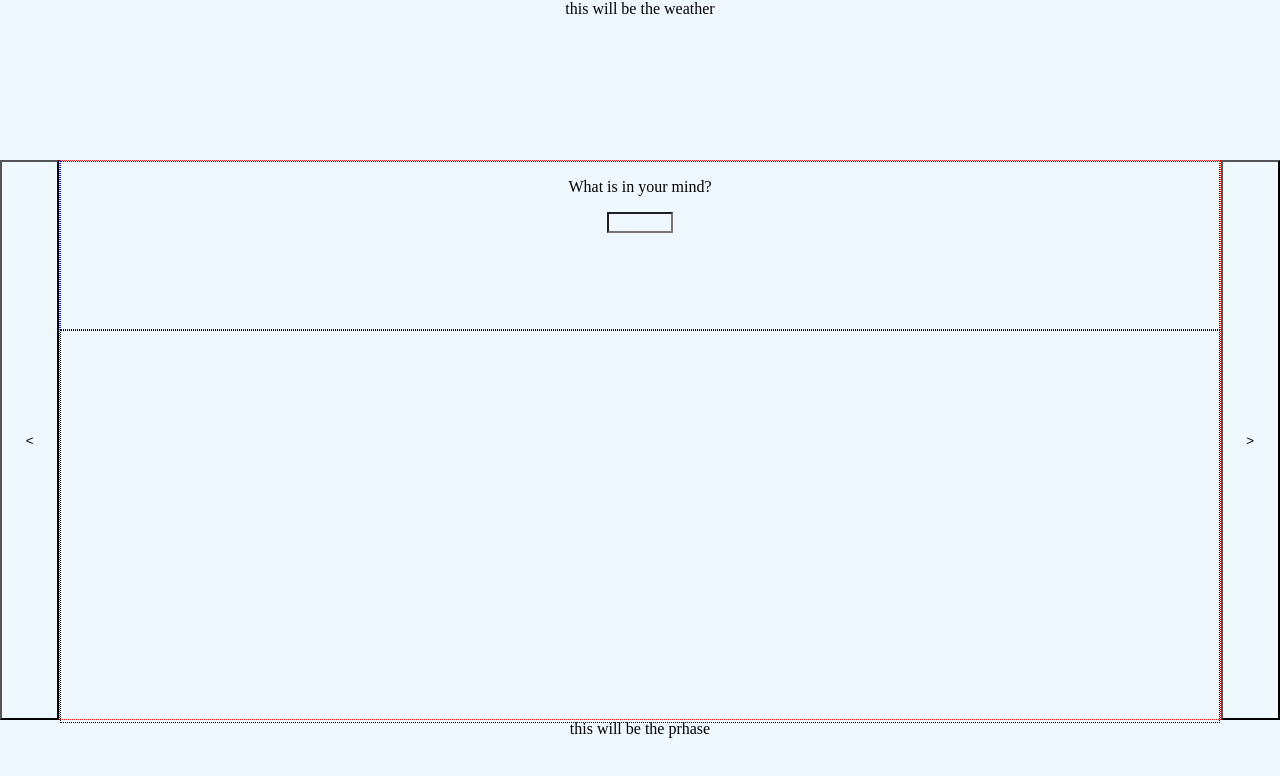
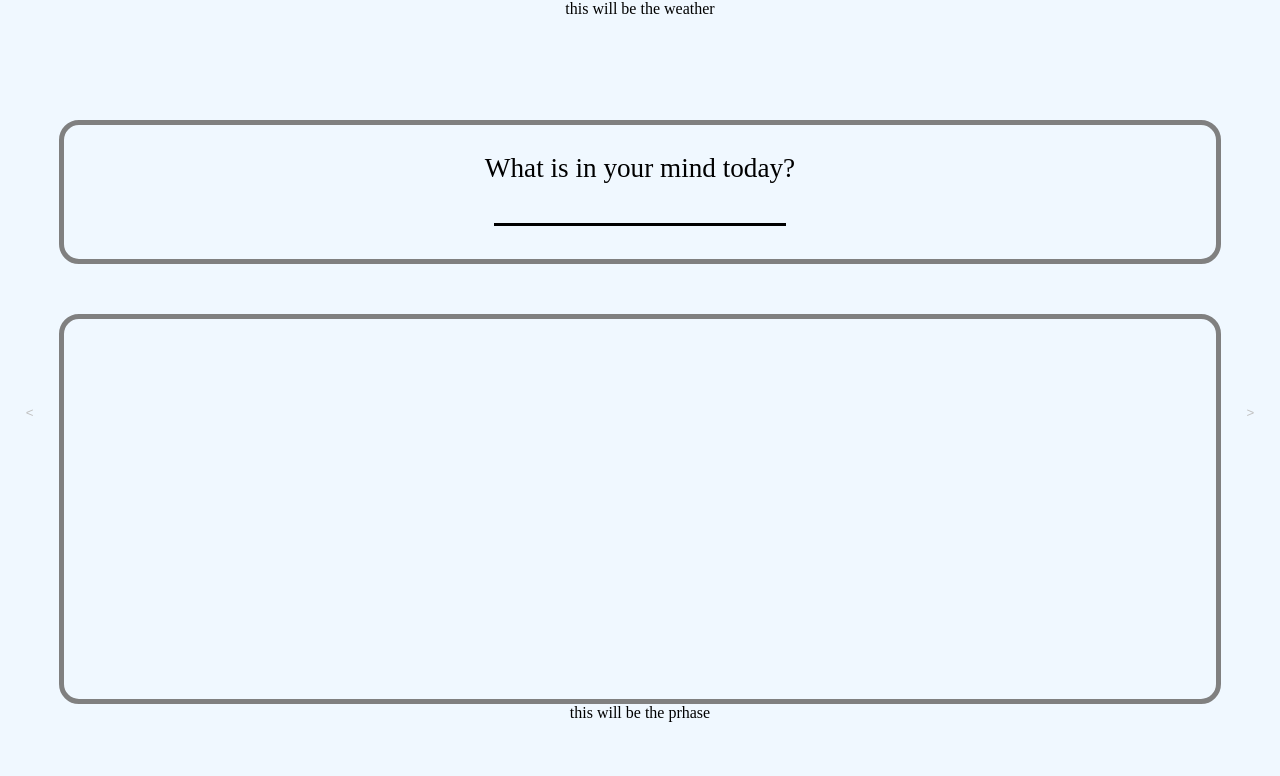
Before and after one commit to francorg89/inspirational-todo-page, a React (Create React App) app: page / in a window 1280 px wide. Shown: the top 776 px of the page. Built offline with nearby package versions, Linux system fonts and the light colour scheme.

Commit message:
Todo functions and style done

```diff
--- a/src/App.css
+++ b/src/App.css
@@ -1,6 +1,8 @@
 html,body{
   height: 100%;
   margin: 0;
+  font-size: 100%;
+
 }
 
 .App {
@@ -11,12 +13,12 @@ html,body{
 }
 
 header{
-  height: 20%;
+  height: 15%;
 
 }
 
 main{
-  height: 70%;
+  height: 73%;
 
   display: flex;
   justify-content:space-between;
@@ -24,14 +26,16 @@ main{
 
 }
 
-main input{
+.move{
   width: 5%;
   background-color: transparent;
+  border: transparent;
+  color: silver;
 }
 
 
 
 footer{
-  height: 10%;
+  height: 12%;
 
 }
--- a/src/App.js
+++ b/src/App.js
@@ -19,9 +19,9 @@ function App() {
     <div className="App" style={{backgroundColor:background}}>
       <header>{wheater.getWeather()}</header>
       <main>
-        <input onClick={()=>{dispatch(backBg())}} type="button" value="<" />
+        <input className='move' onClick={()=>{dispatch(backBg())}} type="button" value="<" />
         <Todo />
-        <input onClick={()=>{dispatch(nextBg())}} type="button" value=">" />
+        <input className='move' onClick={()=>{dispatch(nextBg())}} type="button" value=">" />
       </main>
 
       <footer>{phrases.getPhrase()}</footer>
--- a/src/app/components/Todos/ItemList.js
+++ b/src/app/components/Todos/ItemList.js
@@ -2,15 +2,18 @@ import React from "react";
 
 import { useSelector } from "react-redux";
 import { selectTodos } from "../../../features/todosSlice";
+import { TodoItem } from "./TodoItem";
 
 export function ItemList(){
 
     const todos = useSelector(selectTodos);
 
 
+
     return (
         <div className="items-container">
-            {todos.map((todo,i)=><p key={i}>{todo.name}</p>)}
+            {Object.keys(todos).map(
+                key => <TodoItem key={key} todo={todos[key]}/>)}
         </div>
     );
 }
--- a/src/app/components/Todos/TodoForm.js
+++ b/src/app/components/Todos/TodoForm.js
@@ -1,5 +1,6 @@
 import React, { useState } from "react";
 import { useDispatch } from "react-redux";
+import { v4 as uuidv4 } from "uuid";
 import { addTodo } from "../../../features/todosSlice";
 
 
@@ -11,14 +12,14 @@ export function TodoForm(){
 
     const handleSubmit = (e) =>{
         e.preventDefault();
-        dispatch(addTodo(todo))
-        e.value="";
+        dispatch(addTodo({id:uuidv4(),todo}))
+        setTodo("");
     }
-    return(<div className="todo-form">
-        <form onSubmit={handleSubmit}>
-            <p>What is in your mind?</p>
-            <input type="text" onChange={({target})=>{setTodo(target.value)}}/>
+    return(
+        <form className="todo-form" onSubmit={handleSubmit}>
+            <label htmlFor="todo" >What is in your mind today?</label>
+            <input id="todo" type="text" value={todo} onChange={({target})=>{setTodo(target.value)}}/>
 
         </form>
-    </div>)
+    );
 }
--- /dev/null
+++ b/src/app/components/Todos/TodoItem.js
@@ -0,0 +1,38 @@
+import React, { useState } from "react";
+import { useDispatch } from "react-redux";
+import { toggleTodo, deleteTodo } from "../../../features/todosSlice";
+
+
+export function TodoItem({todo}){
+    const {id, name,completed} = todo;
+    const [visible,setVisible] = useState(false);
+    const dispatch = useDispatch();
+
+
+    const clase = completed? "completed" : "";
+
+    const handleClick = ()=>{
+
+        dispatch(toggleTodo(id));
+    }
+    const handleDeleteClick= () => {
+        dispatch(deleteTodo(id));
+    }
+
+
+
+
+    return(
+        <div onMouseOver={()=>{setVisible(true)}} onMouseOut={()=>{setVisible(false)}} className={`todo ${clase}`}>
+            <p>{name}</p>
+            {visible?
+                <div className="buttons">
+                    <button id="toggle" onClick={handleClick}>{completed? "UNDO":"DONE"}</button>
+                    <button id="delete" onClick={handleDeleteClick}>x</button>
+                </div>
+            :
+                null
+            }
+        </div>
+    )
+}
--- a/src/app/css/todo.css
+++ b/src/app/css/todo.css
@@ -1,22 +1,124 @@
 .todo-container{
-    border: red dotted 1px;
+
+    font-size: 170%;
+    font-family:'Times New Roman', Times, serif;
     width: 100%;
+    display: flex;
+    flex-direction: column;
+    justify-content: space-between;
+
+
+}
+
+form{
+
+    height: 23%;
+    background-color:transparent;
+
+    border: gray solid 5px;
+    border-radius: 20px;
+    display: flex;
+    flex-direction: column;
+    justify-content: center;
+    align-items: center;
+
+}
 
 
 
 
+.todo-form input{
+    margin: 5px 0;
+    text-align: center;
+    background-color: transparent;
+    border: transparent;
+    border-bottom: black solid 3px;
+    width: 25%;
+    font-size: 100%;
+
+}
+.todo-form input:focus{
+    outline: none;
+
+
 }
 
-.todo-form{
-
-    height: 30%;
-    margin: auto;
-    border:blue dotted 1px;
-}
+/*-----------------------------------*/
 
 .items-container{
 
-    height: 70%;
-    margin: auto;
-    border: black dotted 1px;
+    height: 65%;
+    display: flex;
+    flex-wrap: wrap;
+    border: gray solid 5px;
+    border-radius: 20px;
+    overflow-y: scroll;
+    scroll-behavior: smooth;
+
+
 }
+
+.todo *{
+
+    padding: 0;
+    margin: 0;
+}
+
+.todo{
+    flex-shrink: 0;
+    height: 30%;
+    min-width:150px ;
+    min-height: 120px;
+    margin: 10px 15px;
+    border: gray solid 2px;
+    border-radius: 8px;
+    display: flex;
+    flex-direction: column;
+    justify-content: space-around;
+
+
+}
+
+.todo p{
+    padding: 0 15px;
+
+}
+
+
+.todo:hover{
+    background-color: silver;
+}
+
+.completed{
+
+    opacity: 30%;
+}
+
+
+
+
+
+.buttons{
+    display: flex;
+    justify-content: center;
+}
+
+.buttons button{
+    width: 30%;
+    margin: 0 5px;
+    padding: 3px;
+    font-size: 45%;
+    border-radius: 6px;
+}
+
+#delete{
+    background-color: rgb(201, 88, 108);
+}
+
+#toggle{
+    background-color: rgb(162, 233, 162);
+}
+
+.completed #toggle{
+    background-color: rgb(131, 197, 219);
+}
--- a/src/features/todosSlice.js
+++ b/src/features/todosSlice.js
@@ -4,15 +4,23 @@ import { createSlice } from "@reduxjs/toolkit";
 const todosSlice = createSlice(
     {
     name:"todos",
-    initialState:[],
+    initialState:{},
     reducers:{
         addTodo:(state,action)=>{
-            state.push({name:action.payload,completed:false});
+            const {id,todo} = action.payload;
+            state[id]={id:id,name:todo,completed:false};
+        },
+        toggleTodo:(state,action)=>{
+            state[action.payload].completed? state[action.payload].completed=false:state[action.payload].completed=true;
+        },
+        deleteTodo:(state,action)=>{
+            delete state[action.payload];
         }
+
     }
     }
 );
 
 export default todosSlice.reducer;
-export const { addTodo } = todosSlice.actions;
+export const { addTodo ,toggleTodo , deleteTodo } = todosSlice.actions;
 export const selectTodos = (state)=>state.todos;
```
